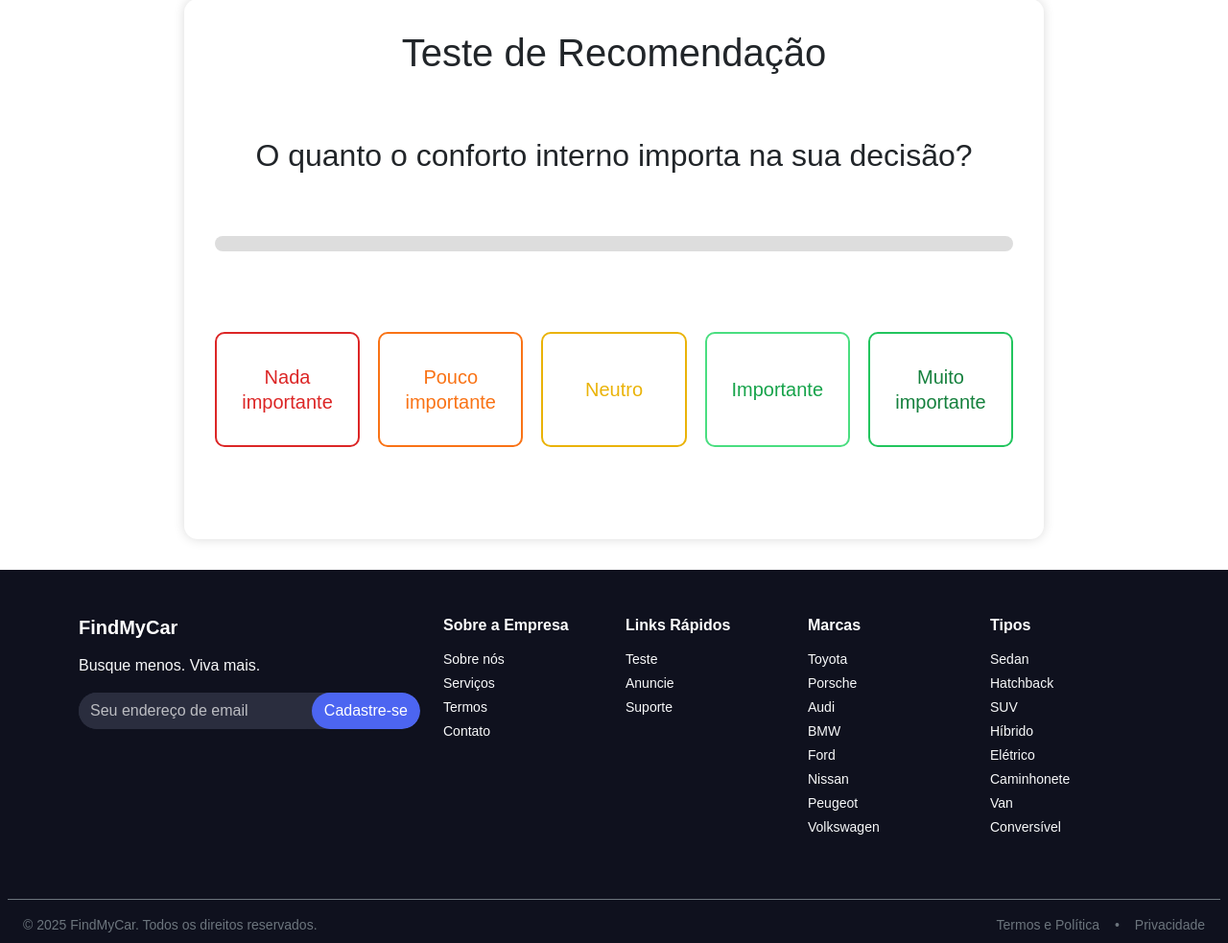
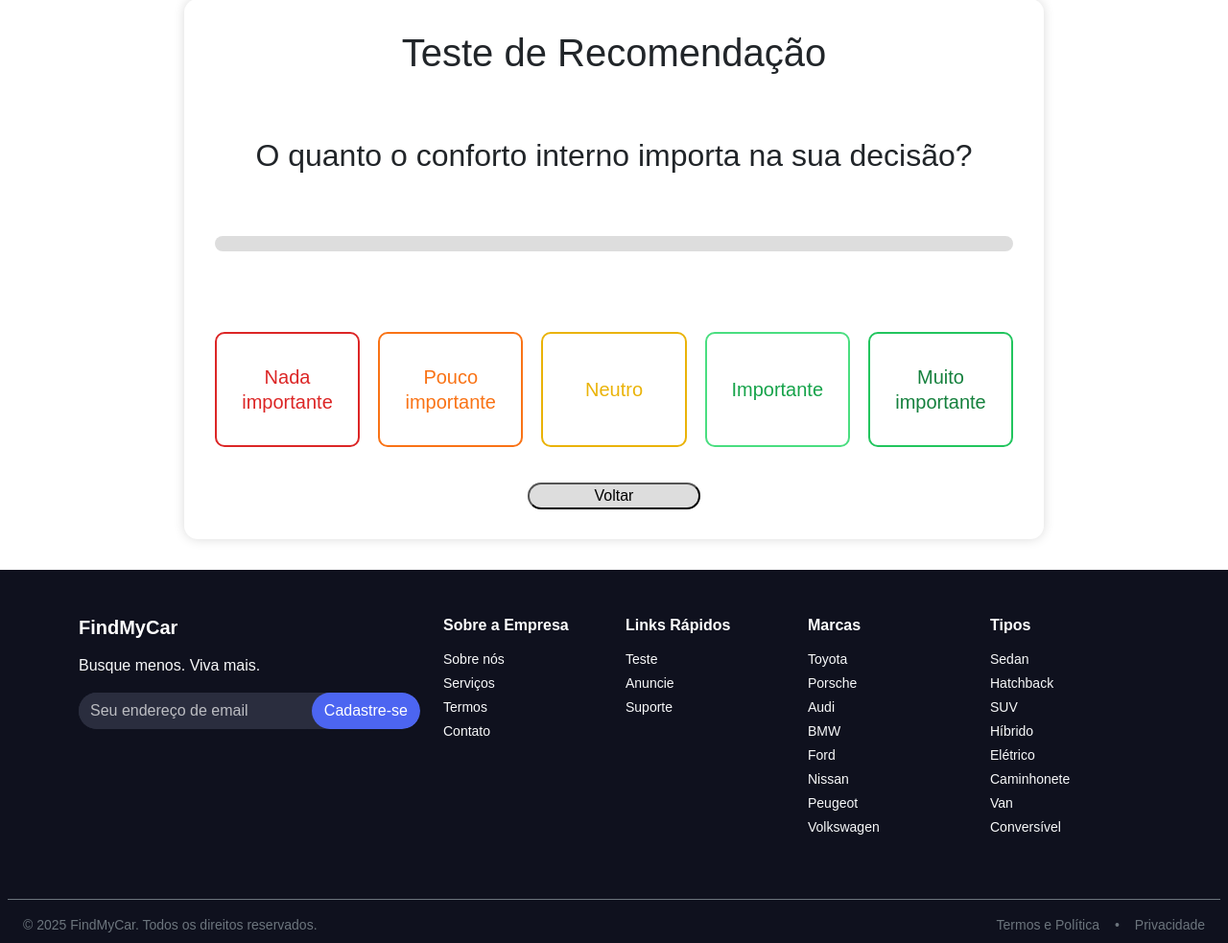
Before and after one commit to Gizetto61/FindMyCar, a Flask app: page /questionario in a window 1280 px wide. Shown: the part 105-1088 px from the top of the page at 96% size. Run offline with Flask 3, Linux system fonts and the light colour scheme; the visitor is signed in with stand-in values (Sample User, id 1); parts of the project's set-up code (start-up, migrations or seed data) failed here and were passed over.

Commit message:
adicionando botao de voltar pergunta

```diff
--- a/Main/static/styles/questionario.css
+++ b/Main/static/styles/questionario.css
@@ -30,6 +30,7 @@ body {
   main {
     flex-grow: 1;
     padding-bottom: 200px;
+    position: relative;
 }
 
 
@@ -237,7 +238,16 @@ footer {
   color: #333;
 }
 
-
+button.botao-voltar{
+  border-radius: 20px;
+  background-color: #DDDDDD;
+  width: 180px;
+  height: 28px;
+  position: absolute;
+  transform: translate(-50%, -50%);
+  top: 92%;
+  left: 50%;
+}
 
   @media (max-width: 768px) {
     .navbar {
--- a/Main/templates/questionario.html
+++ b/Main/templates/questionario.html
@@ -101,6 +101,9 @@
             <br /><span>[[ getOptionDescription(n) ]]</span>
           </button>
         </div>
+        <button class="botao-voltar" @click="voltarPergunta()">
+          <p>Voltar</p>
+        </button>
       </main>
 
     <style>
@@ -254,6 +257,12 @@
           },
         },
         methods: {
+          voltarPergunta(){
+            if (this.i_pergunta_atual > 0){
+              this.i_pergunta_atual--
+            }
+          },
+
           responderPergunta: function (resposta) {
             this.perguntas[this.i_pergunta_atual].resposta_pergunta = resposta;
 
```
